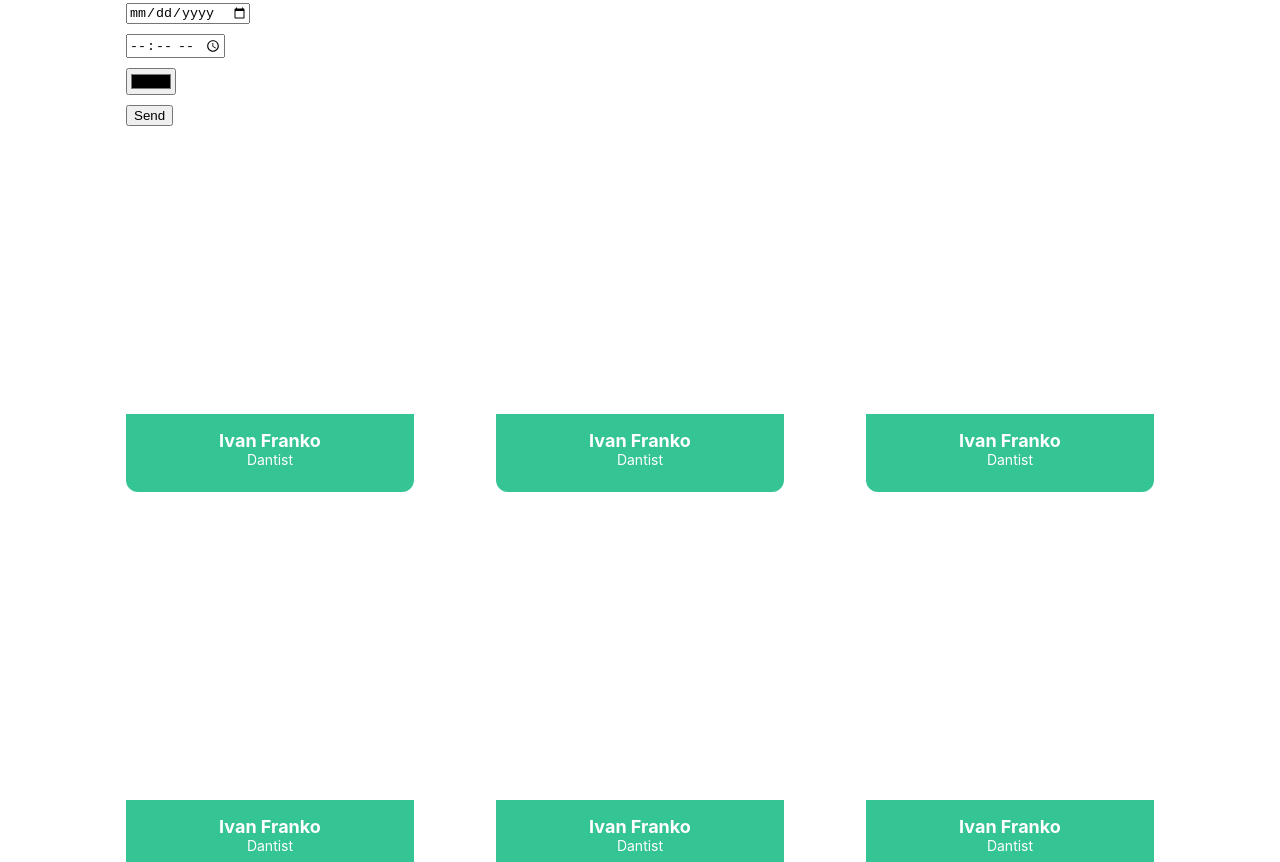
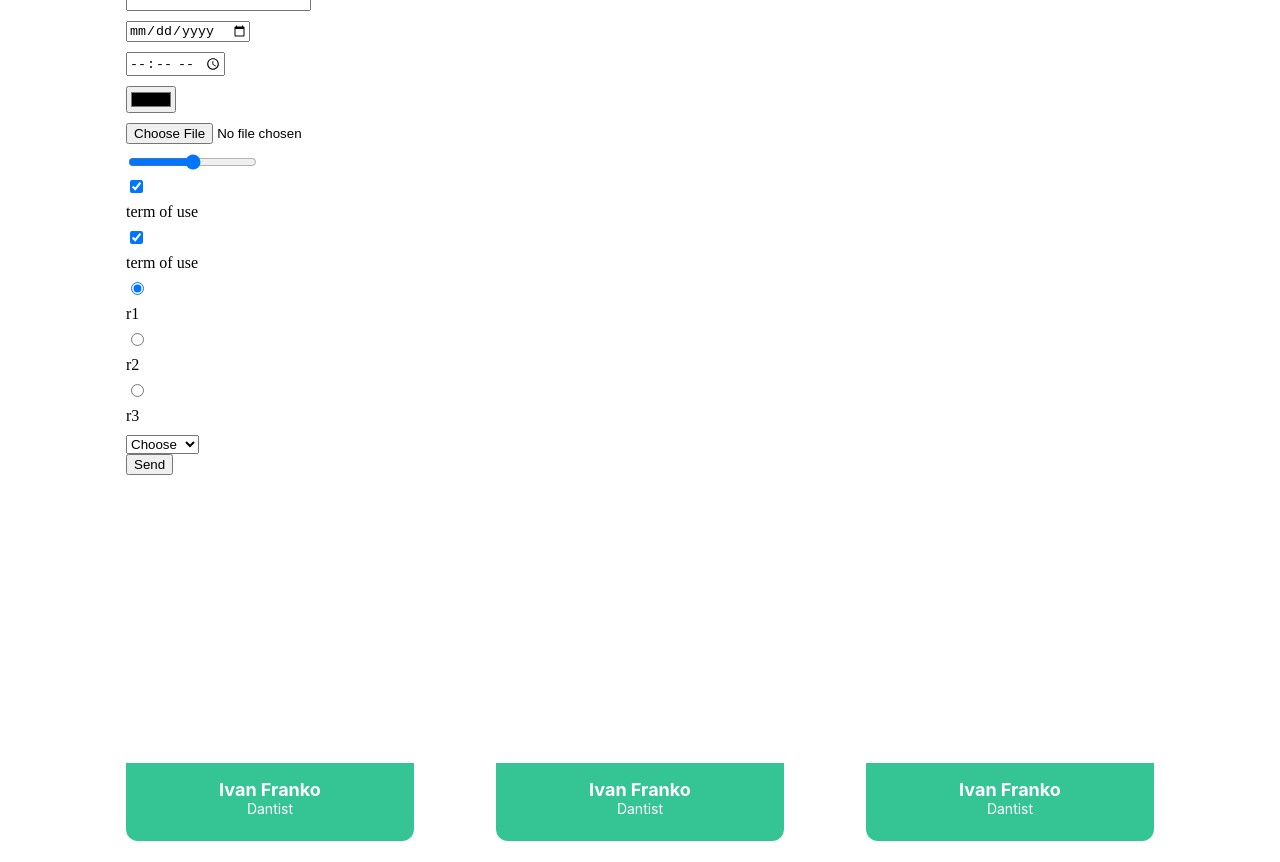
Before and after one commit to casperDev3/BV211_HTML, a plain HTML site: page index.html in a window 1280 px wide. Shown: the part 579-1441 px from the top of the page. Drawn offline with Linux system fonts and the light colour scheme.

Commit message:
Update index.html

```diff
--- a/index.html
+++ b/index.html
@@ -46,6 +46,7 @@
   <main>
     <section class="form container">
       <form>
+        <legend>Some title</legend>
         <!-- Text -->
         <label for="form_name">Enter your name:</label>
         <input type="text" name="form_name" id="form_name" placeholder="Name" required>
@@ -58,12 +59,40 @@
         <textarea name="form_text" id="form_text" cols="50" rows="20" placeholder="Comment..."></textarea>
         <!-- Password -->
         <input type="password" name="" id="">
-        <!-- date -->
+        <!-- Date -->
         <input type="date" name="" id="" min="2023-11-24">
-        <!-- time -->
+        <!-- Time -->
         <input type="time" min="09:00" max="18:00" />
-        <!-- color -->
+        <!-- Color -->
         <input type="color" name="color" id="">
+        <!-- File -->
+        <input type="file" name="form_file" id="">
+        <!-- Range -->
+        <input type="range" name="form_range" id="">
+        <!-- Check box -->
+        <input type="checkbox" name="tos" id="tos" checked>
+        <label for="tos">term of use</label>
+        <input type="checkbox" name="tos" id="tos" checked>
+        <label for="tos">term of use</label>
+        <!-- Radio button -->
+        <input type="radio" name="radio" id="radio1" checked>
+        <label for="radio1">r1</label>
+        <input type="radio" name="radio" id="radio2">
+        <label for="radio2">r2</label>
+        <input type="radio" name="radio" id="radio3">
+        <label for="radio3">r3</label>
+        <!-- select -->
+        <select name="select" id="">
+          <option value="" selected disabled>Choose</option>
+          <optgroup label="Group 1">
+            <option value="test1">Test 1</option>
+            <option value="test2">Test 2</option>
+          </optgroup>
+          <optgroup label="Group 2">
+            <option value="test3">Test 3</option>
+          </optgroup>
+
+        </select>
 
         <input type="submit" value="Send">
       </form>
```
